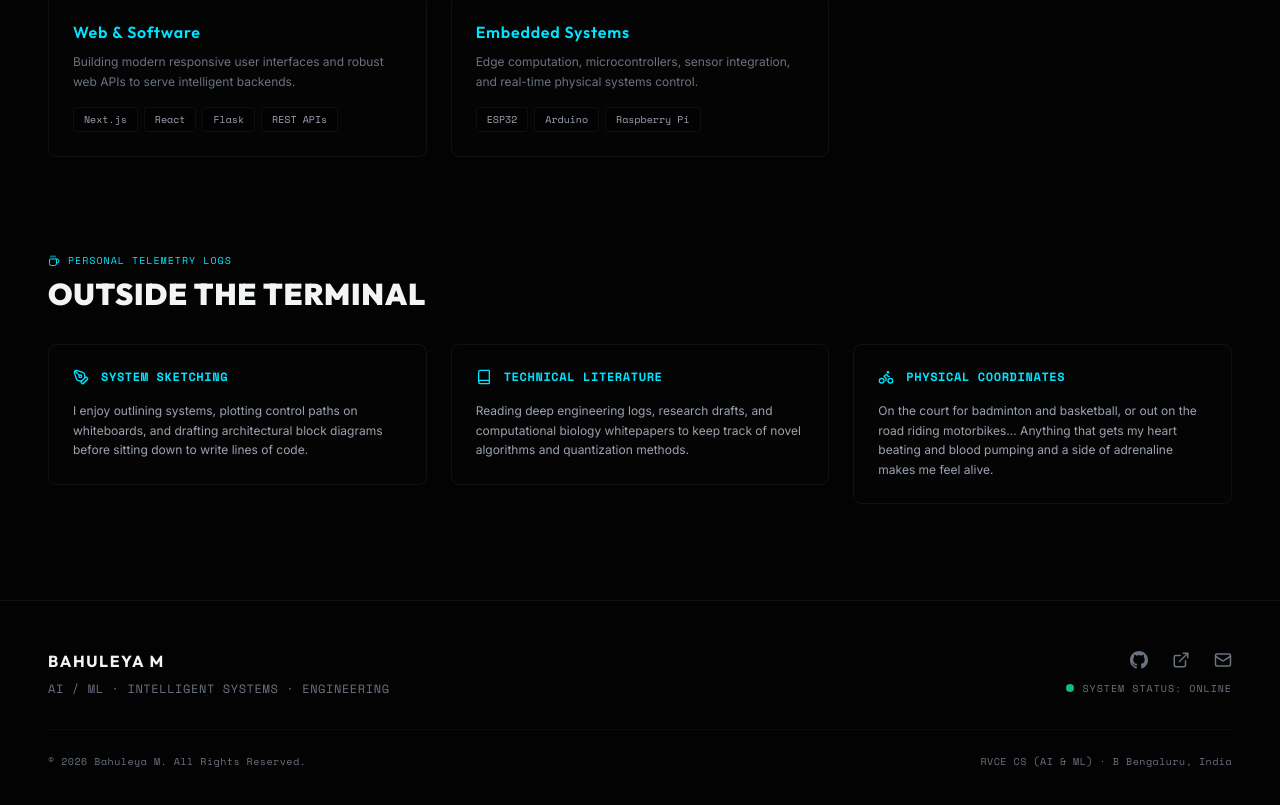
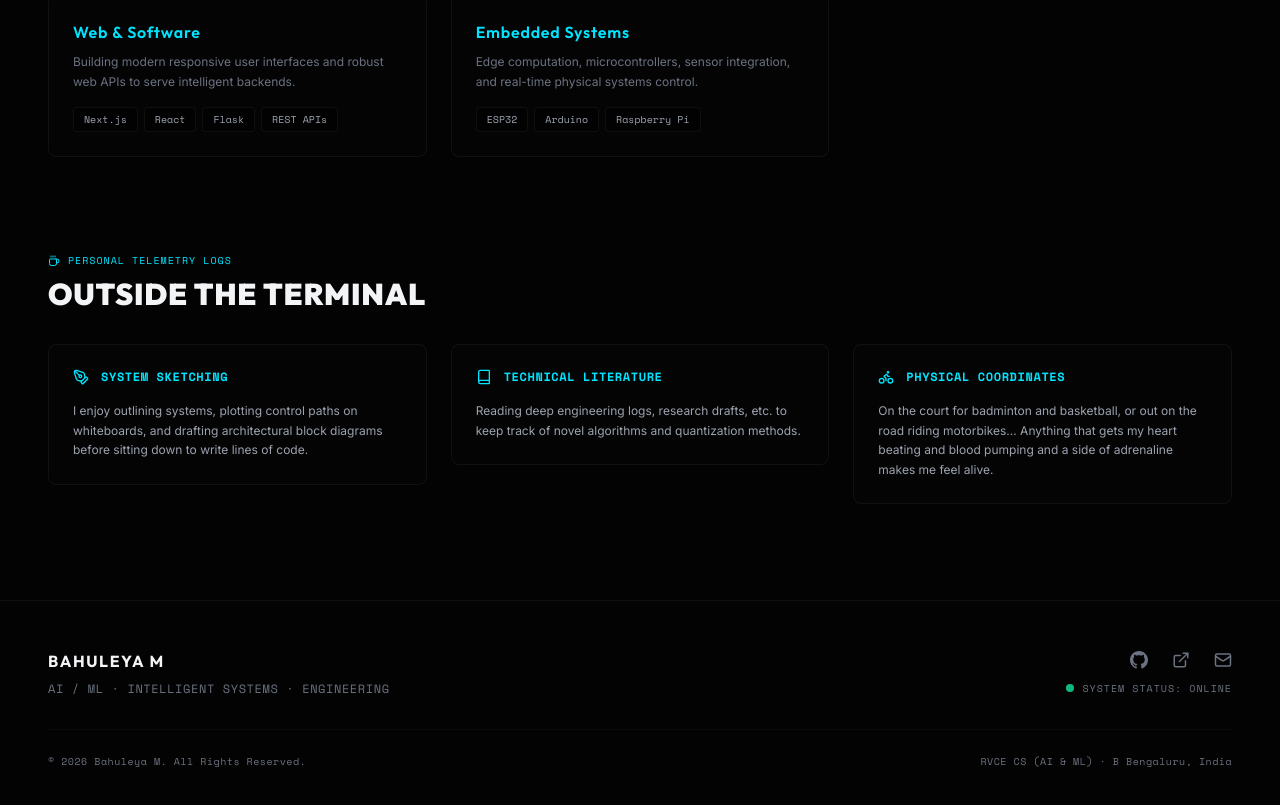
Before and after one commit to BahuleyaMahesh/portfolio, a Next.js app: page /portfolio/about in a window 1280 px wide. Shown: the part 1812-2617 px from the top of the page. Built offline with nearby package versions, Linux system fonts and the light colour scheme; no server answers.

Commit message:
Update resume filename

```diff
--- a/app/about/page.tsx
+++ b/app/about/page.tsx
@@ -206,7 +206,7 @@ export default function AboutPage() {
                   <h4 className="font-mono text-xs font-bold uppercase tracking-wider">Technical Literature</h4>
                 </div>
                 <p className="text-xs text-text-secondary leading-relaxed">
-                  Reading deep engineering logs, research drafts, and computational biology whitepapers to keep track of
+                  Reading deep engineering logs, research drafts, etc. to keep track of
                   novel algorithms and quantization methods.
                 </p>
               </GlassPanel>
--- a/data/site.ts
+++ b/data/site.ts
@@ -8,7 +8,7 @@ export const siteConfig: SiteConfig = {
   email: "[bahuleyamahesh@gmail.com](mailto\:bahuleyamahesh@gmail.com)",
   github: "https\://github.com/BahuleyaMahesh",
   linkedin: "[https://www.linkedin.com/in/bahuleya-mahesh/](https://www.linkedin.com/in/bahuleya-mahesh/)",
-  resume: "/portfolio/resume.docx",
+  resume: "/portfolio/Bahuleya%20M%20Resume.docx",
   tagline: "Building systems that can think, see & act.",
   description:
     "Computer Science (AI & ML) undergraduate building intelligent systems across AI, computer vision, healthcare, robotics and computational biology."
```
Also changed, not shown: 1 other file (tests, documents, lock files or other folders).
